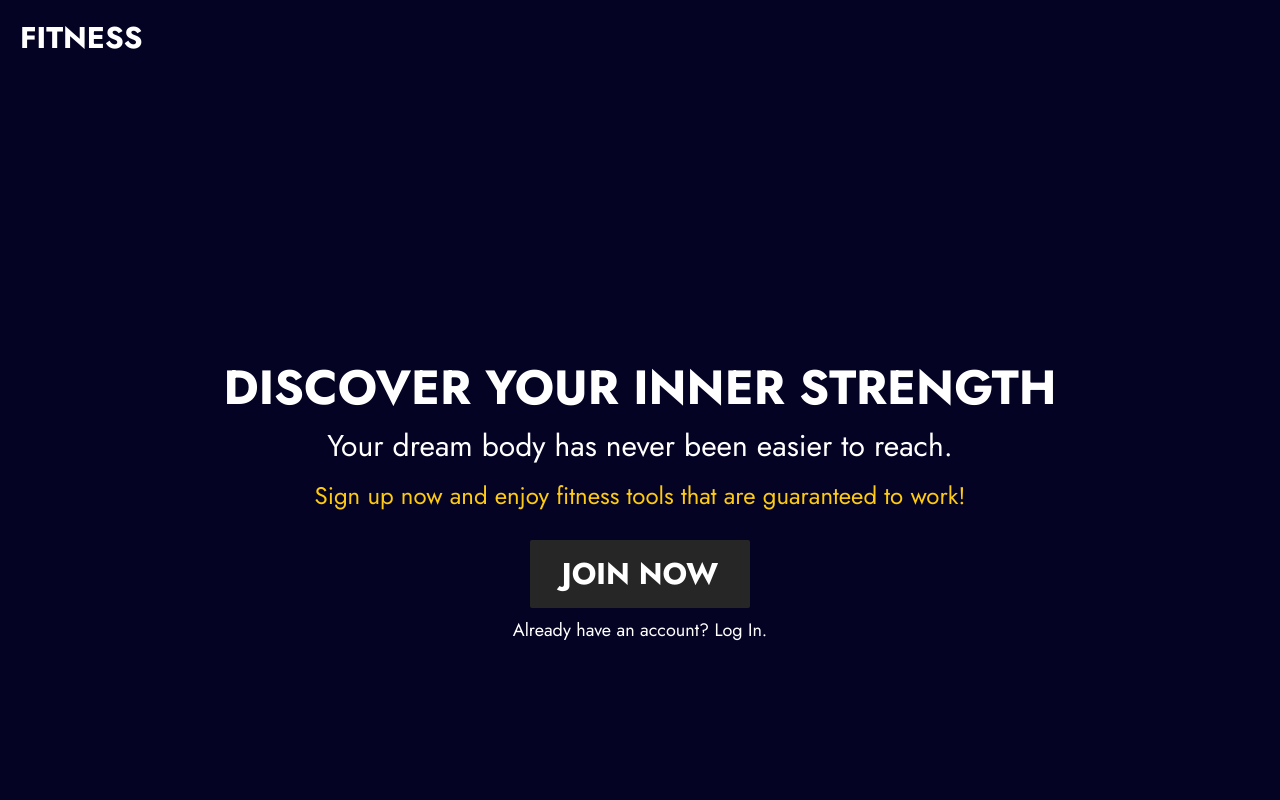
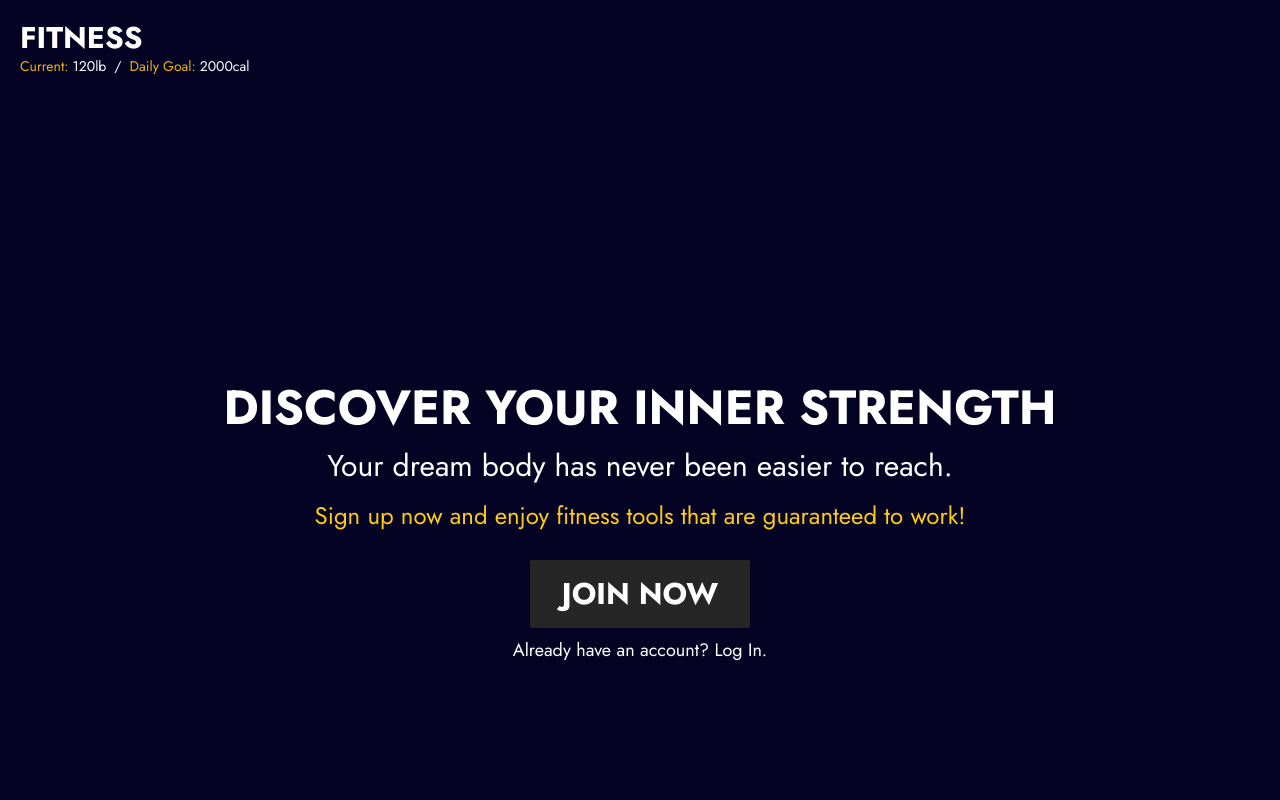
Before and after one commit to pn-code/fitness-app, a React (Vite) app in the folder client/: page /landing in a window 1280 px wide. Shown: the top 800 px of the page. Built offline with nearby package versions, Linux system fonts and the light colour scheme; no server answers.

Commit message:
Adding current weight and goals section

```diff
--- a/client/src/components/Navbar.jsx
+++ b/client/src/components/Navbar.jsx
@@ -15,7 +15,7 @@ const Navbar = (props) => {
     };
 
     return (
-        <nav className="flex justify-between items-center p-5 flex-row bg-[#040324]">
+        <nav className="flex justify-between items-center p-5 flex-row bg-[#040324] text-white">
             {/* LOGO */}
             <div>
                 <Link style={{ textDecoration: "none" }} to="/">
@@ -23,6 +23,19 @@ const Navbar = (props) => {
                         FITNESS
                     </h1>
                 </Link>
+
+                {/* Weight & Calorie Plan Section */}
+                <section className="flex gap-2 text-sm">
+                    <div className="flex gap-1">
+                        <h3 className="text-yellow-500">Current:</h3>
+                        <span>120lb</span>
+                    </div>
+                    /
+                    <div className="flex gap-1">
+                        <h3 className="text-yellow-500">Daily Goal:</h3>
+                        <span>2000cal</span>
+                    </div>
+                </section>
             </div>
 
             {/* MOBILE -> HAMBURGER MENU */}
@@ -44,7 +57,7 @@ const Navbar = (props) => {
                             to="/"
                         >
                             <AiFillHome size={16} color="white" />
-                            <span className="sm:text-lg">HOME</span>
+                            <span className="text-lg">HOME</span>
                         </Link>
                     </li>
                     <li className="hover:scale-110 ease-linear duration-200">
@@ -53,7 +66,7 @@ const Navbar = (props) => {
                             to="/calculator"
                         >
                             <AiFillCalculator size={16} color="white" />
-                            <span className="sm:text-lg">CALCULATE</span>
+                            <span className="text-lg">CALCULATE</span>
                         </Link>
                     </li>
                     <li className="hover:scale-110 ease-linear duration-200">
@@ -62,7 +75,7 @@ const Navbar = (props) => {
                             to="/my-plans"
                         >
                             <AiFillBuild size={16} color="white" />
-                            <span className="sm:text-lg">PLANS</span>
+                            <span className="text-lg">PLANS</span>
                         </Link>
                     </li>
                     <li className="hover:scale-110 ease-linear duration-200">
@@ -71,7 +84,7 @@ const Navbar = (props) => {
                             to="/journal"
                         >
                             <IoIosJournal size={16} color="white" />
-                            <span className="sm:text-lg">JOURNAL</span>
+                            <span className="text-lg">JOURNAL</span>
                         </Link>
                     </li>
                     <li className="hover:scale-110 ease-linear duration-200">
@@ -80,7 +93,7 @@ const Navbar = (props) => {
                             to="/profile"
                         >
                             <CgProfile size={16} color="white" />
-                            <span className="sm:text-lg">PROFILE</span>
+                            <span className="text-lg">PROFILE</span>
                         </Link>
                     </li>
                 </ul>
```
